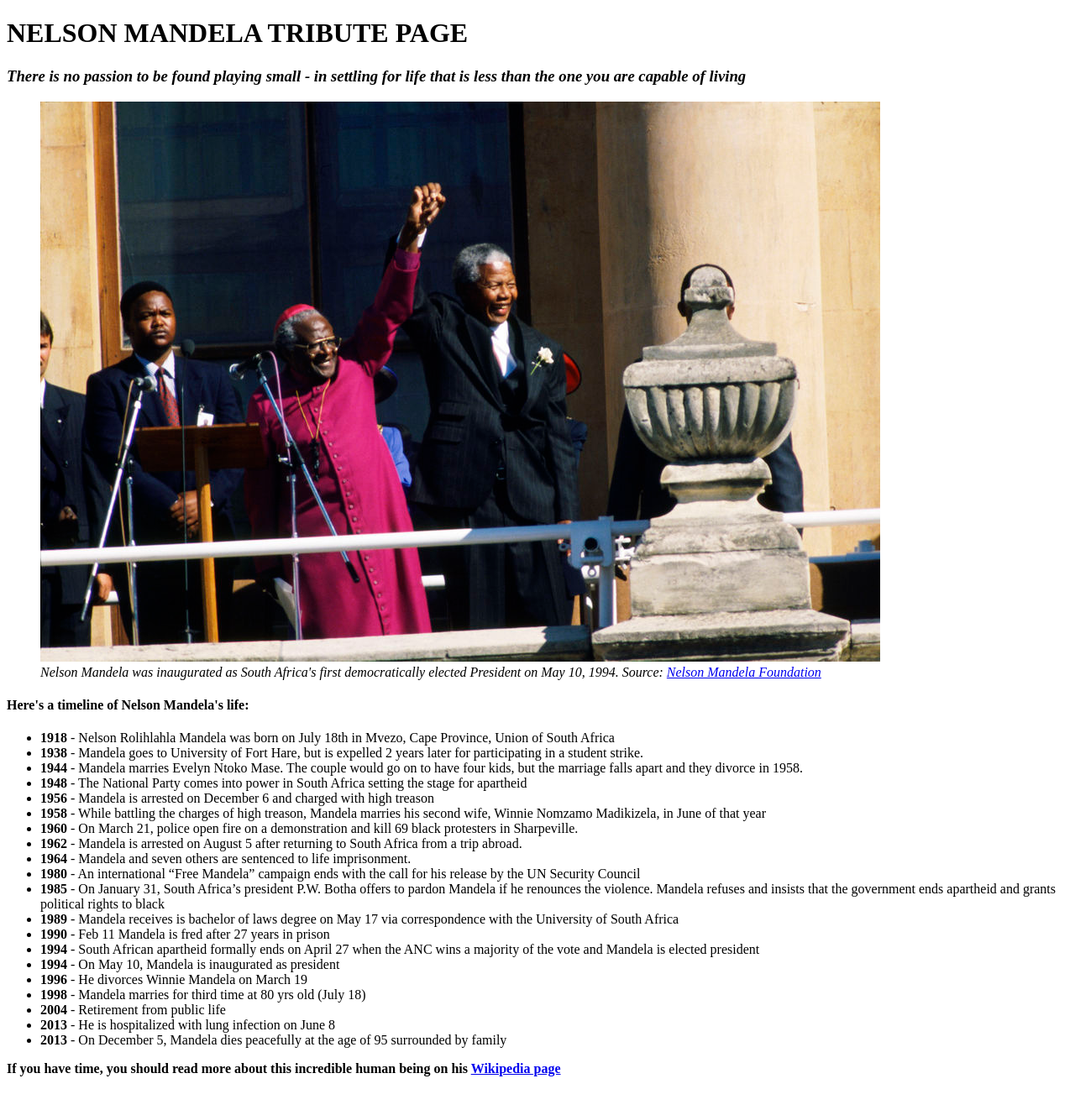
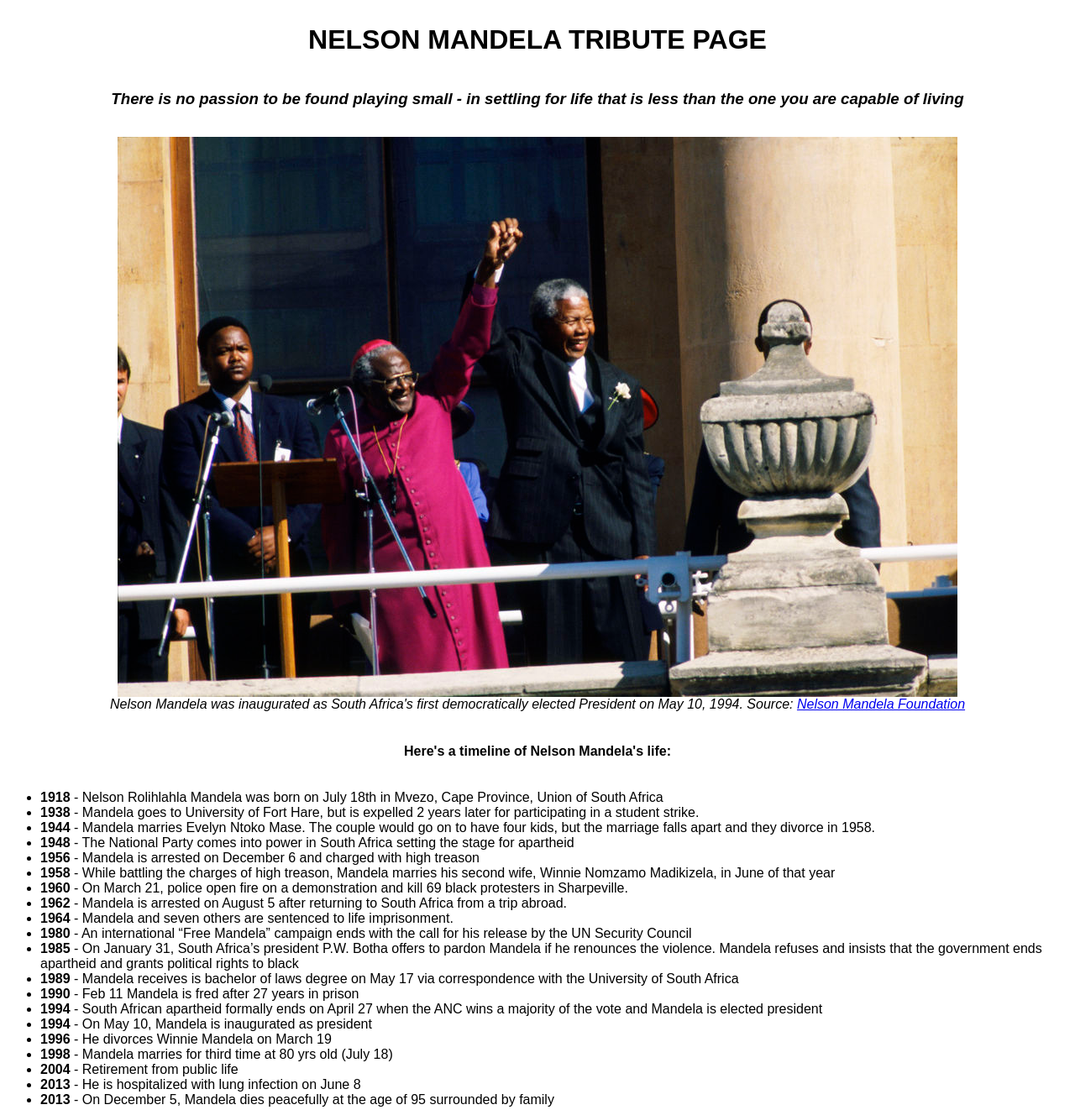
Before and after one commit to gdorzilme/tribute-page, a plain HTML site: page index.html in a window 1280 px wide. Shown: the top 1322 px of the page at 84% size. Before the commit the page ends 1298 px from the top, so only its background shows below. Drawn offline with Linux system fonts and the light colour scheme.

Commit message:
Added CSS layout updates

```diff
--- a/css/styles.css
+++ b/css/styles.css
@@ -0,0 +1,40 @@
+body {
+    font-family: Arial, sans-serif;
+    font-weight: normal;
+
+}
+.header {
+   display: flex;
+   justify-content: center;
+   flex-wrap: wrap;
+}
+
+#img-div {
+   display: flex;
+   justify-content: center;
+   align-items: center;
+}
+
+#image {
+    max-width: 100%;
+    height: auto;
+    display: block;
+    margin: 0 auto;
+
+}
+
+#img-caption {
+  display: flex;
+  justify-content: center;
+}
+
+#tribute-info {
+   display: flex;
+   justify-content: center;
+   flex-wrap: wrap;
+}
+
+#tribute-comment {
+    display: flex;
+    justify-content: center;
+}
--- a/index.html
+++ b/index.html
@@ -60,7 +60,7 @@
         </ul>
       </div>
 
-      <p><b>If you have time, you should read more about this incredible human being on his <a id="tribute-link" href="https://en.wikipedia.org/wiki/Nelson_Mandela" target="_blank">Wikipedia page</a></b></p>
+      <p id="tribute-comment"><b>If you have time, you should read more about this incredible human being on his <a id="tribute-link" href="https://en.wikipedia.org/wiki/Nelson_Mandela" target="_blank">Wikipedia page</a></b></p>
 
     </main>
         <script src="https://cdn.freecodecamp.org/testable-projects-fcc/v1/bundle.js"></script>
```
Also changed, not shown: images/stock-photo-south-african-flag.jpg (added).
